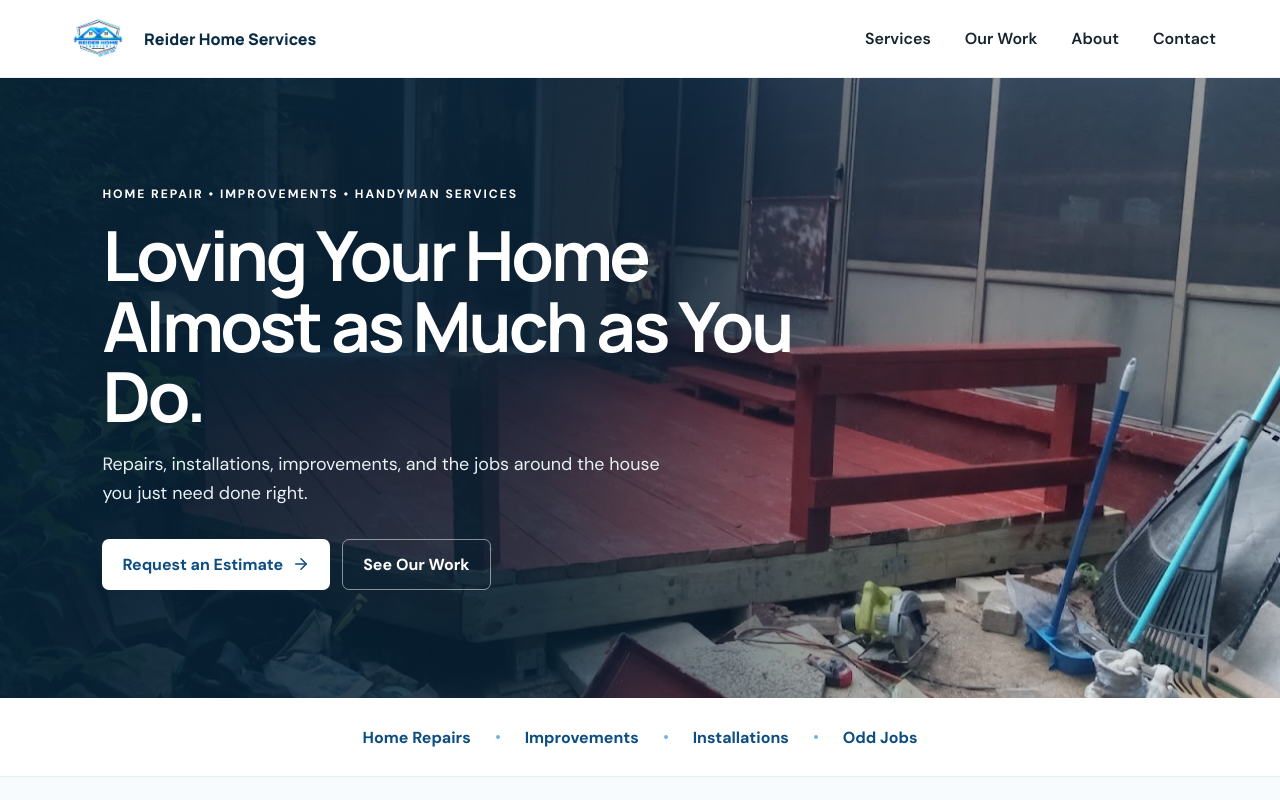
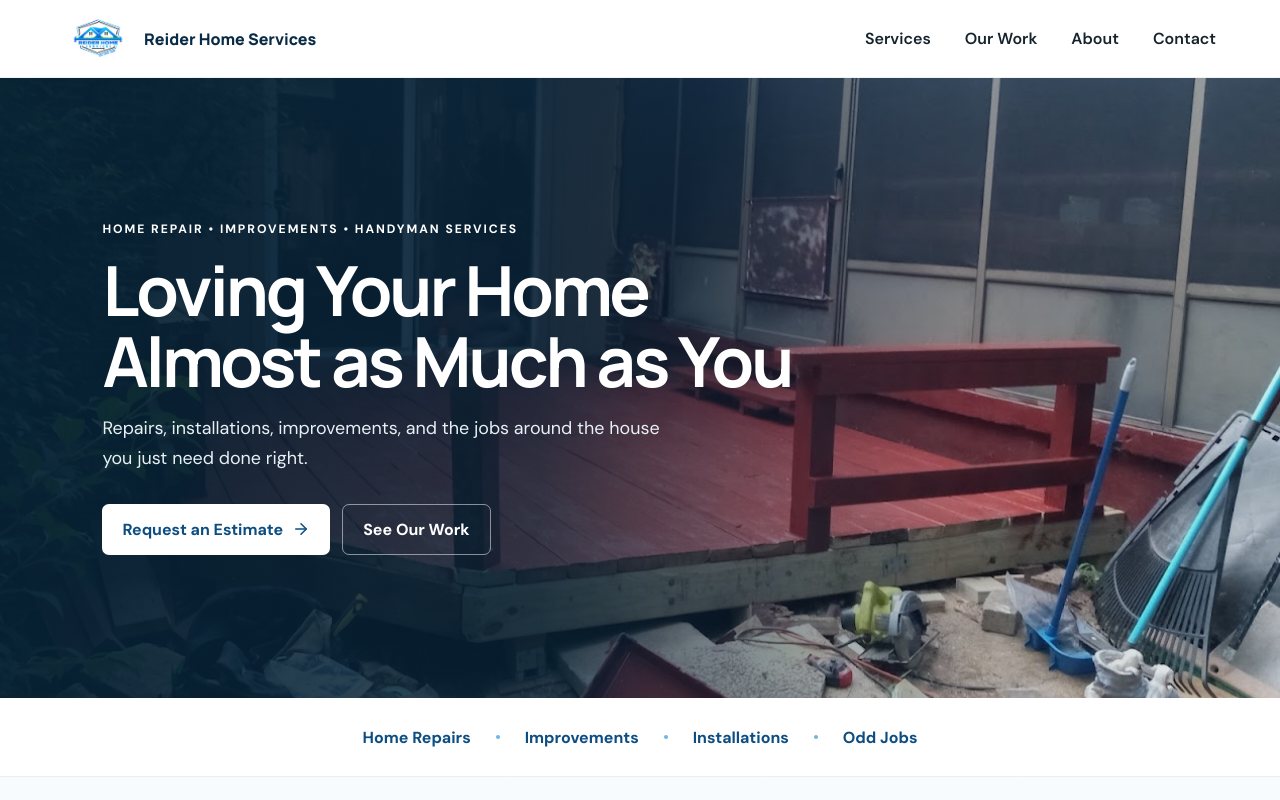
Before and after one commit to patgrady64/Reider, a React (Vite) app: page / in a window 1280 px wide. Shown: the top 800 px of the page. Built offline with nearby package versions, Linux system fonts and the light colour scheme.

Commit message:
remove word do as requested by reider

```diff
--- a/src/main.jsx
+++ b/src/main.jsx
@@ -254,7 +254,7 @@ function App() {
             <h1>
               Loving Your Home
               <br />
-              Almost as Much as You Do.
+              Almost as Much as You
             </h1>
             <p className='lead'>
               Repairs, installations, improvements, and the jobs around the
```
